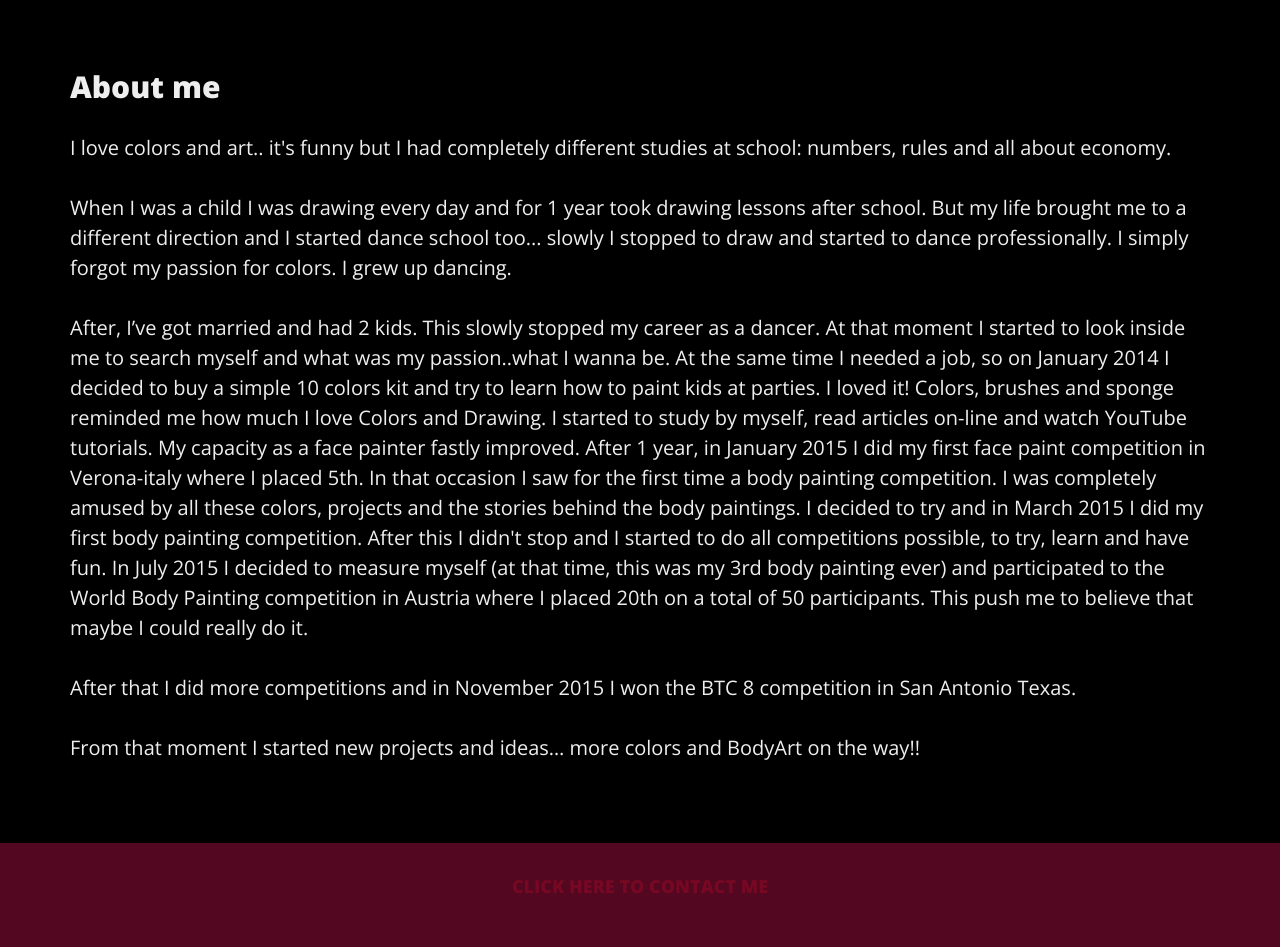
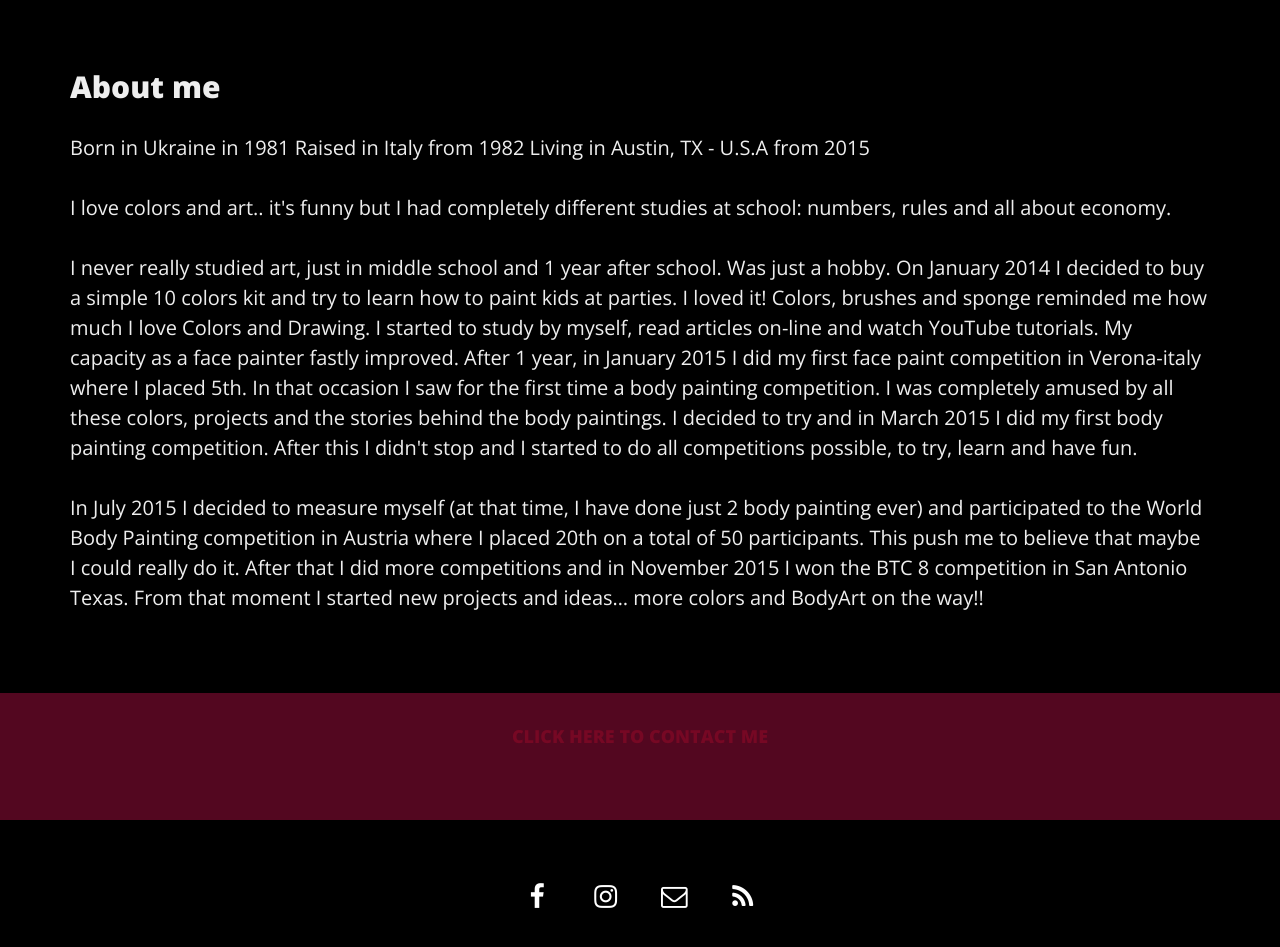
Before and after one commit to annabodyart/annabodyart.com, a Jekyll site: the page built from about/index.html, in a window 1280 px wide and 1400 px high. Shown: the part 448-1395 px from the top of the window. Built offline with Jekyll 4.4.1, drawn with Linux system fonts in a browser that asks for light colours; nearby versions of some CDN libraries.

Commit message:
fix about me text

```diff
--- a/about/index.html
+++ b/about/index.html
@@ -8,18 +8,20 @@
 
 <h2>About me</h2>
 
-<p>I love colors and art.. it's funny but I had completely different studies at school: numbers, rules and all about economy.</p>
-
 <p>
-	When I was a child I was drawing every day and for 1 year took drawing lessons after school. But my life brought me to a different direction and I started dance school too... slowly I stopped to draw and started to dance professionally. I simply forgot my passion for colors. I grew up dancing.
+	Born in Ukraine in 1981
+	Raised in Italy from 1982
+	Living in Austin, TX - U.S.A from 2015
+</p>
+<p>
+	I love colors and art.. it's funny but I had completely different studies at school: numbers, rules and all about economy.
 </p>
 
 <p>
-	After, I’ve got married and had 2 kids. This slowly stopped my career as a dancer. At that moment I started to look inside me to search myself and what was my passion..what I wanna be. At the same time I needed a job, so on January 2014 I decided to buy a simple 10 colors kit and try to learn how to paint kids at parties. I loved it!
-	Colors, brushes and sponge reminded me how much I love Colors and Drawing. I started to study by myself, read articles on-line and watch YouTube tutorials. My capacity as a face painter fastly improved. After 1 year, in January 2015 I did my first face paint competition in Verona-italy where I placed 5th.
-	In that occasion I saw for the first time a body painting competition. I was completely amused by all these colors, projects and the stories behind the body paintings. I decided to try and in March 2015 I did my first body painting competition. After this I didn't stop and I started to do all competitions possible, to try, learn and have fun. In July 2015 I decided to measure myself (at that time, this was my 3rd body painting ever) and participated to the World Body Painting competition in Austria where I placed 20th on a total of 50 participants. This push me to believe that maybe I could really do it.
+	I never really studied art, just in middle school and 1 year after school. Was just a hobby.
+	On January 2014 I decided to buy a simple 10 colors kit and try to learn how to paint kids at parties. I loved it! Colors, brushes and sponge reminded me how much I love Colors and Drawing. I started to study by myself, read articles on-line and watch YouTube tutorials. My capacity as a face painter fastly improved. After 1 year, in January 2015 I did my first face paint competition in Verona-italy where I placed 5th. In that occasion I saw for the first time a body painting competition. I was completely amused by all these colors, projects and the stories behind the body paintings. I decided to try and in March 2015 I did my first body painting competition. After this I didn't stop and I started to do all competitions possible, to try, learn and have fun.
 </p>
-
-<p>After that I did more competitions and in November 2015 I won the BTC 8 competition in San Antonio Texas.</p>
-
-<p>From that moment I started new projects and ideas… more colors and BodyArt on the way!!</p>
+<p>
+	In July 2015 I decided to measure myself (at that time, I have done just 2 body painting ever) and participated to the World Body Painting competition in Austria where I placed 20th on a total of 50 participants. This push me to believe that maybe I could really do it.
+	After that I did more competitions and in November 2015 I won the BTC 8 competition in San Antonio Texas.  From that moment I started new projects and ideas… more colors and BodyArt on the way!!
+</p>
```
